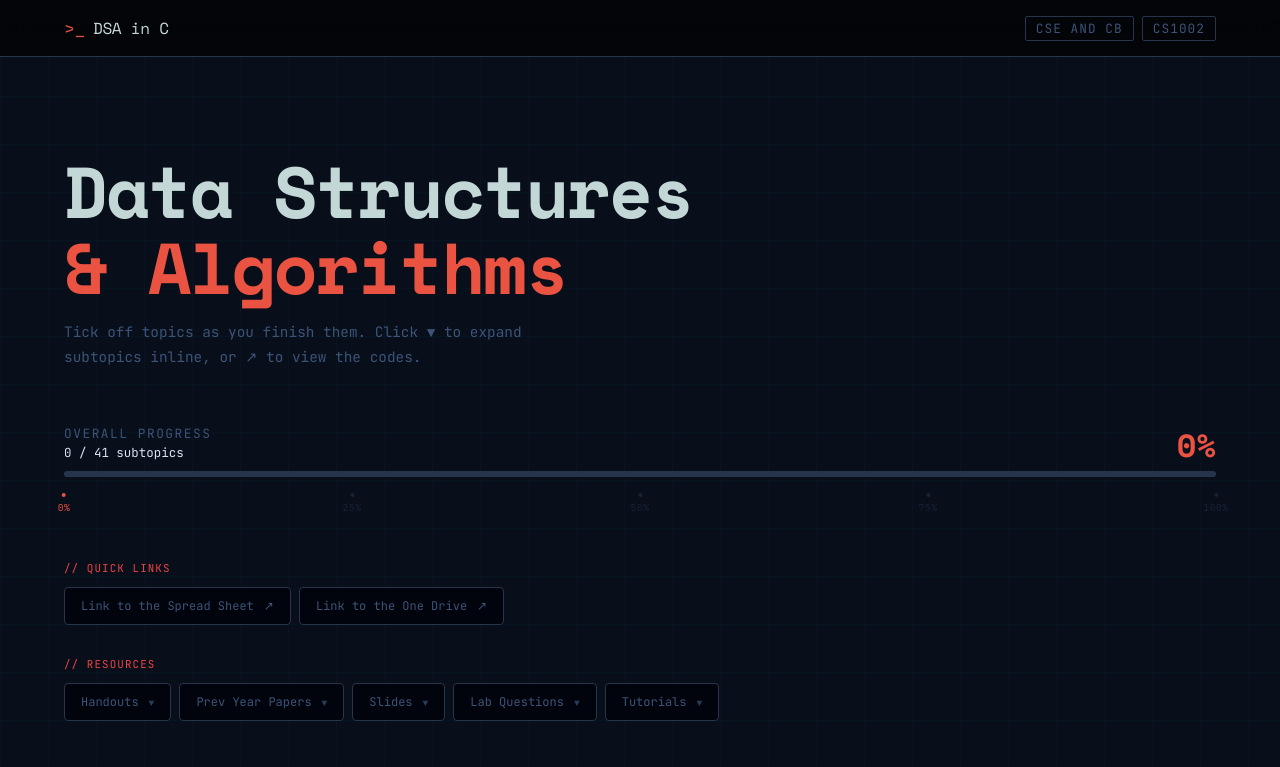
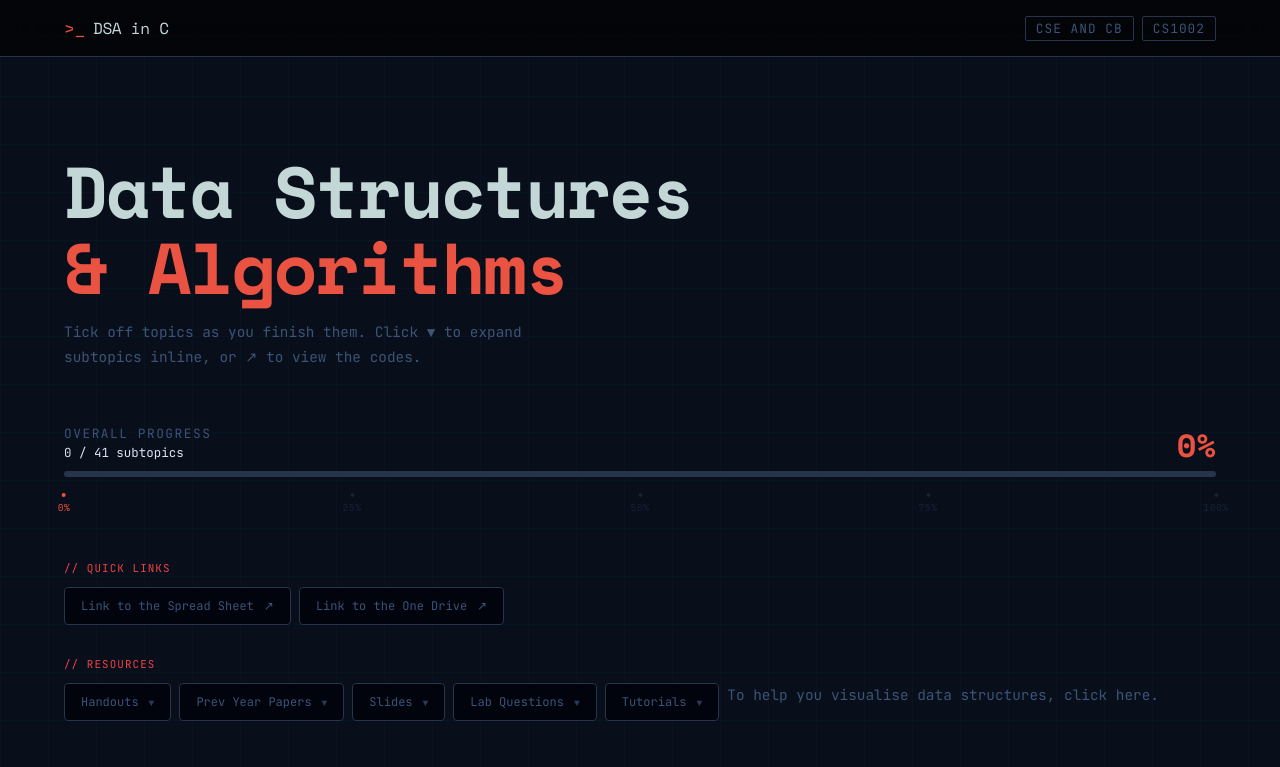
Before and after one commit to Akanksha-Duvvuri/DSA-C-course-website, a Next.js app in the folder dsa-c/: page / in a window 1280 px wide. Shown: the top 767 px of the page. Built offline with nearby package versions, Linux system fonts and the light colour scheme.

Commit message:
visualising DS

```diff
--- a/dsa-c/app/page.tsx
+++ b/dsa-c/app/page.tsx
@@ -243,6 +243,9 @@ export default function Home() {
               )}
             </div>
           ))}
+          <Link href="https://visualgo.net/en" className={styles.heroSub}>
+          To help you visualise data structures, click here.
+        </Link>
         </div>
       </section>
 
```
